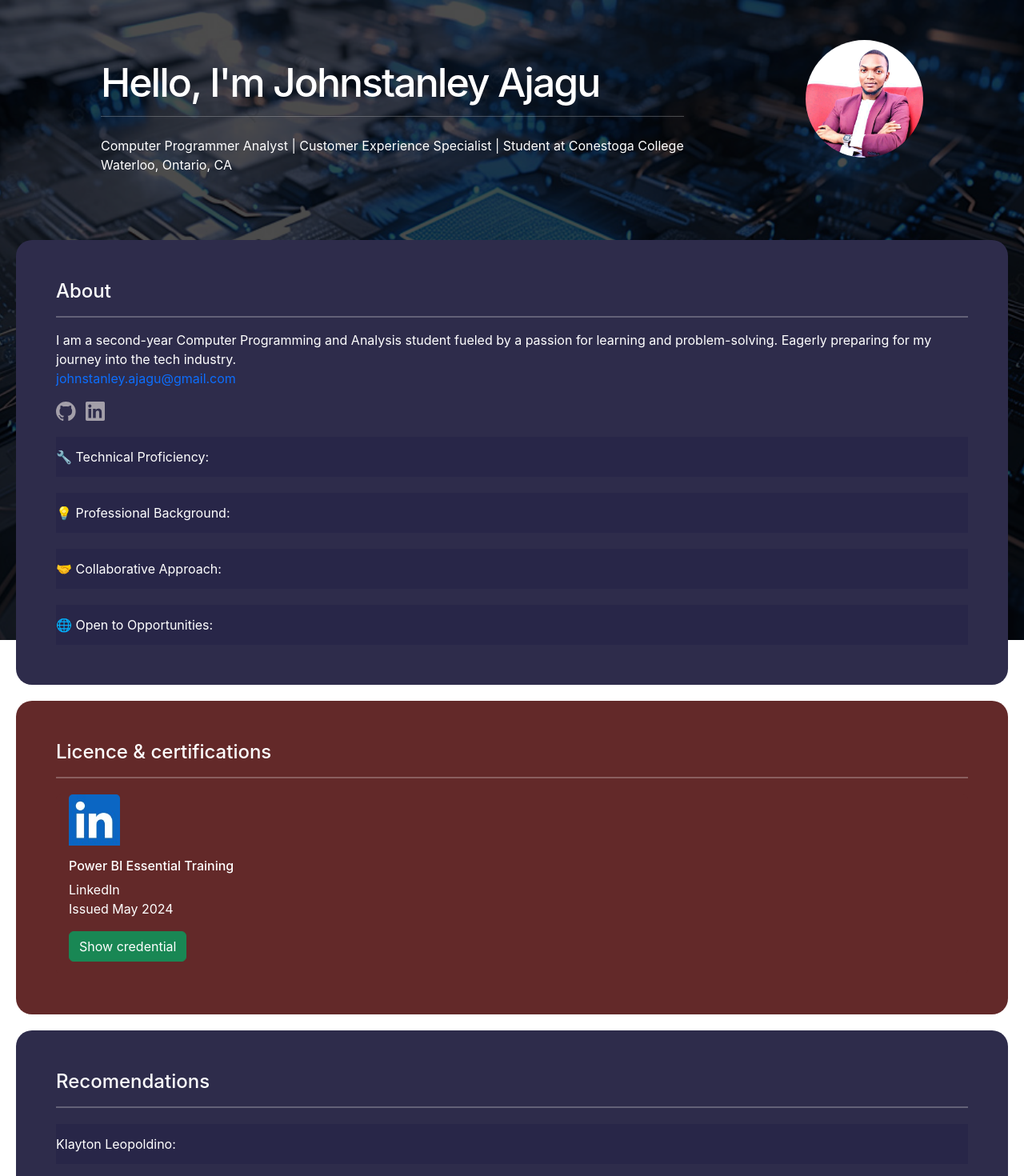
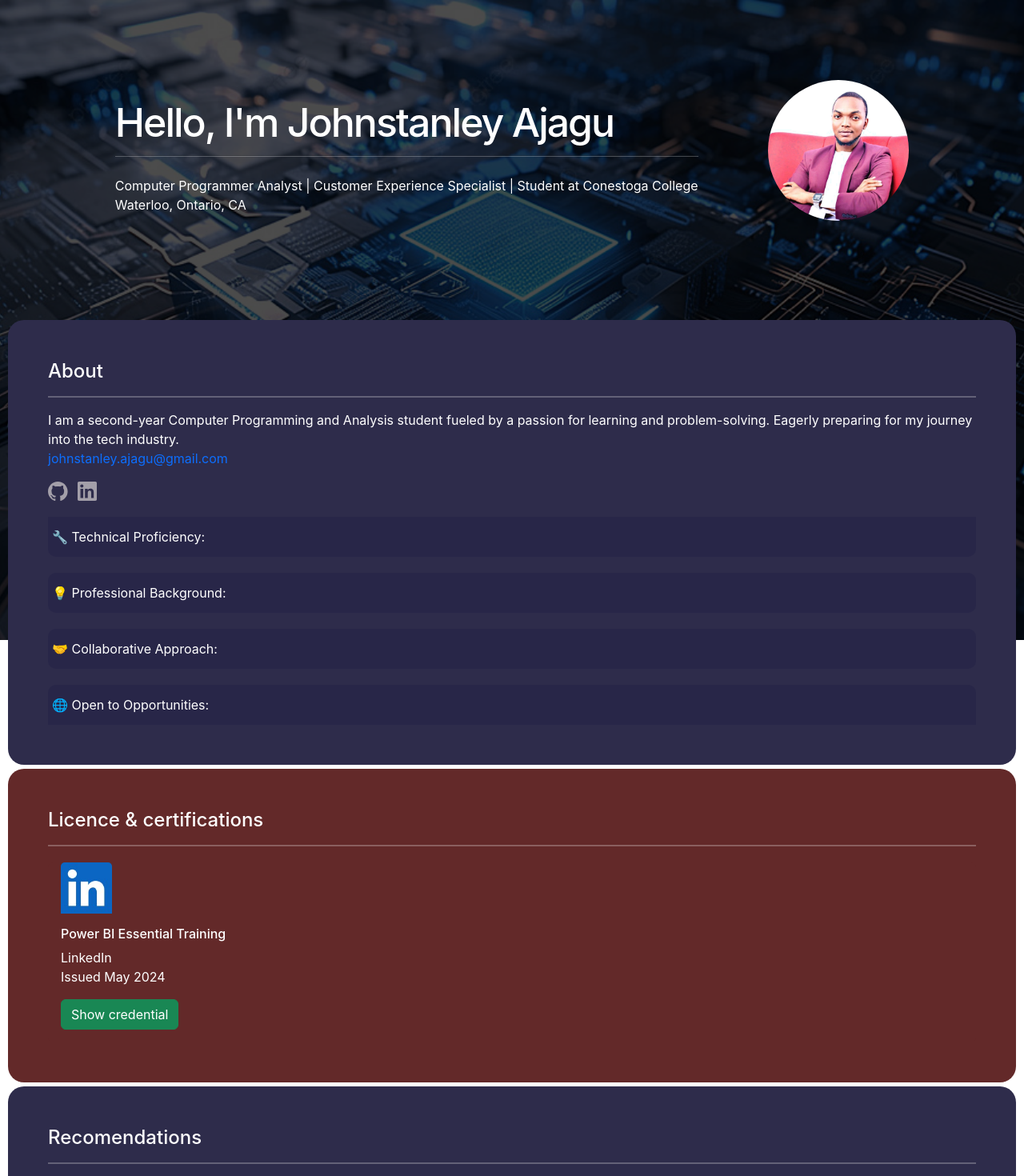
Before and after one commit to ogiaAayush/E-Portfolio, an Angular app in the folder e-portfolio/: page /home in a window 1280 px wide. Shown: the top 1470 px of the page at 80% size. Built offline with nearby package versions, Linux system fonts and the light colour scheme.

Commit message:
Added recommendation section

```diff
--- a/e-portfolio/package.json
+++ b/e-portfolio/package.json
@@ -15,6 +15,7 @@
     "@angular/common": "^18.2.0",
     "@angular/compiler": "^18.2.0",
     "@angular/core": "^18.2.0",
+    "@angular/flex-layout": "^15.0.0-beta.42",
     "@angular/forms": "^18.2.0",
     "@angular/platform-browser": "^18.2.0",
     "@angular/platform-browser-dynamic": "^18.2.0",
--- a/e-portfolio/src/app/home-page/home-page.component.css
+++ b/e-portfolio/src/app/home-page/home-page.component.css
@@ -10,19 +10,15 @@
   --gray-700: oklch(36.98% 0.014 302.71);
   --gray-400: oklch(70.9% 0.015 304.04);
 
-    --red-to-pink-to-purple-vertical-gradient: linear-gradient(
-      180deg,
+  --red-to-pink-to-purple-vertical-gradient: linear-gradient(180deg,
       var(--orange-red) 0%,
       var(--vivid-pink) 50%,
-      var(--electric-violet) 100%
-    );
+      var(--electric-violet) 100%);
 
-    --red-to-pink-to-purple-horizontal-gradient: linear-gradient(
-      90deg,
+  --red-to-pink-to-purple-horizontal-gradient: linear-gradient(90deg,
       var(--orange-red) 0%,
       var(--vivid-pink) 50%,
-      var(--electric-violet) 100%
-    );
+      var(--electric-violet) 100%);
 
   --pill-accent: var(--bright-blue);
 
@@ -46,17 +42,14 @@
     "Segoe UI Symbol";
 }
 
-  main, html {
-    margin: 0;
-    padding: 0;
+main,
+html {
   height: 100%;
   overflow-x: hidden;
 }
 
 .static-background {
   position: fixed;
-    top: 0;
-    left: 0;
   width: 100%;
   height: 100%;
   background-size: cover;
@@ -69,8 +62,6 @@
 .static-background::before {
   content: "";
   position: absolute;
-    top: 0;
-    left: 0;
   width: 100%;
   height: 100%;
   background-color: rgba(0, 0, 0, 0.7);
@@ -85,7 +76,9 @@
 .scrolling-content section {
   min-height: 10vh;
   padding: 50px;
-    margin: 20px;
+  margin-left: 10px;
+  margin-right: 10px;
+  margin-bottom: 5px;
   border-radius: 20px;
   background-size: cover;
   background-position: center;
@@ -111,7 +104,7 @@
 }
 
 .gap-top {
-    margin: 50px;
+  margin: 100px;
   height: 200px;
 }
 
@@ -119,9 +112,9 @@
   height: 200px;
 }
 
-  .angular-logo {
+.dp-logo {
   border-radius: 100%;
-    max-width: 9.2rem;
+  max-width: 11rem;
 }
 
 .content {
@@ -175,9 +168,11 @@
 .pill-group .pill:nth-child(6n + 1) {
   --pill-accent: var(--bright-blue);
 }
+
 .pill-group .pill:nth-child(6n + 2) {
   --pill-accent: var(--french-violet);
 }
+
 .pill-group .pill:nth-child(6n + 3),
 .pill-group .pill:nth-child(6n + 4),
 .pill-group .pill:nth-child(6n + 5) {
@@ -205,9 +200,16 @@
 
 .accordion-button {
   margin-top: 20px;
+  padding: 5px;
+  border-radius: 10px;
   height: 50px;
   background-color: rgb(40, 38, 72);
   color: white;
+}
+
+.accordion-body {
+  max-width: 1000px;
+  word-wrap: break-word;
 }
 
 .card {
--- a/e-portfolio/src/app/home-page/home-page.component.html
+++ b/e-portfolio/src/app/home-page/home-page.component.html
@@ -9,7 +9,7 @@
           Ontario, CA</p>
       </div>
       <div class="right-side">
-        <img class="angular-logo" src="/assets/img/Dp.jpg" alt="displayImage">
+        <img class="dp-logo" src="/assets/img/Dp.jpg" alt="displayImage">
       </div>
     </div>
   </div>
@@ -128,18 +128,14 @@
     <section>
       <h4>Recomendations</h4>
       <hr style="background-color: white; height: 2px;">
-      <a href=""></a>
-      <p>
-
-      </p>
       <div class="accordion-item">
         <h2 class="accordion-header">
           <button class="accordion-button collapsed" type="button" data-bs-toggle="collapse"
-            data-bs-target="#flush-collapseTwo" aria-expanded="false" aria-controls="flush-collapseTwo">
-            Klayton Leopoldino:
+            data-bs-target="#flush-collapseFive" aria-expanded="false" aria-controls="flush-collapseFive">
+            ✅ Klayton Leopoldino:
           </button>
         </h2>
-        <div id="flush-collapseTwo" class="accordion-collapse collapse" data-bs-parent="#accordionFlushExample">
+        <div id="flush-collapseFive" class="accordion-collapse collapse" data-bs-parent="#accordionFlushExample">
           <div class="accordion-body">
             Johnstanley was a standout colleague during our co-op as Data Analysts. His expertise in SQL and positive
             energy significantly contributed to our team's success. Always ready to collaborate, he approached
```
Also changed, not shown: 1 other file (tests, documents, lock files or other folders). Lines whose indentation alone changed are shown as unchanged.
